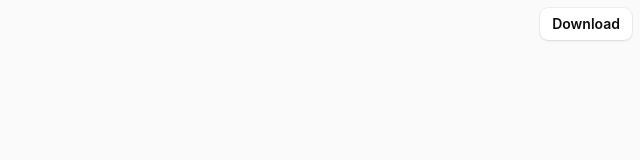
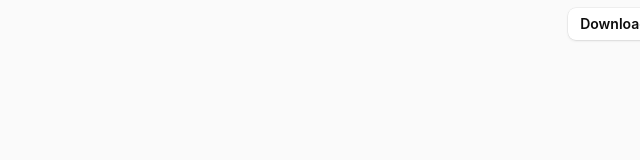
Before and after one commit to ahappysloth/OnRenderPDFLink, a plain HTML site: page index.html in a window 1280 px wide. Shown: the full height of the page, 640-1280 px from the left. Drawn offline with Linux system fonts and the light colour scheme.

Commit message:
Update index.html

```diff
--- a/index.html
+++ b/index.html
@@ -11,9 +11,6 @@
 	  margin: 0!important
 	}
 
-        header {
-	  max-width: 1240px;
-	}
 
 	button#download {
 	  position: fixed;
@@ -29,7 +26,8 @@
 	  height: 32px;
 	  background: #ffffff;
 	  top: 8px;
-	  right: 8px;
+	  right: 50%;
+          margin-right: -660px;
 	  box-shadow: 0 0 0 0.5px rgba(0, 0, 0, 0.08), 0 1px 2.5px rgba(0, 0, 0, 0.1);
 	  cursor: pointer;
 	}
```
